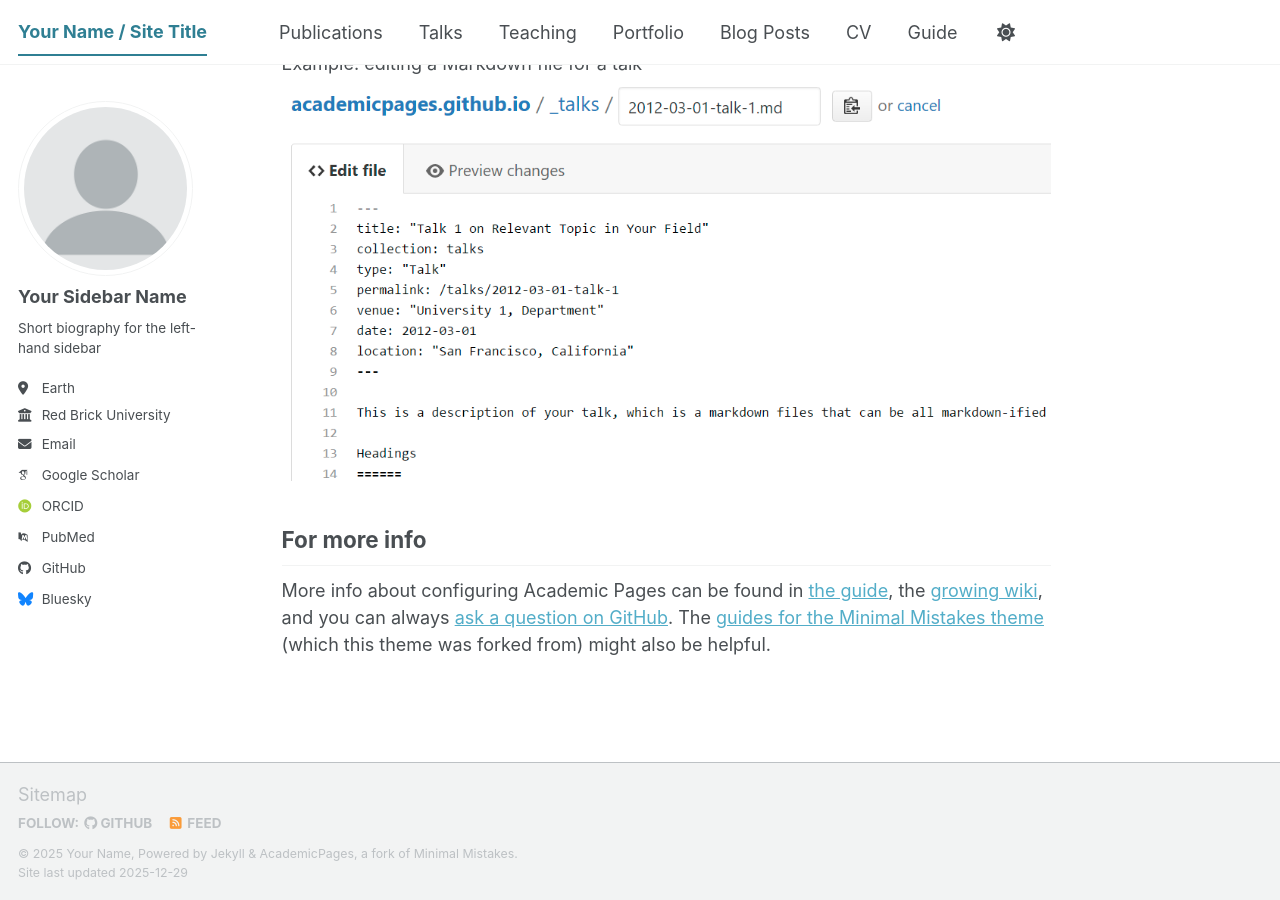
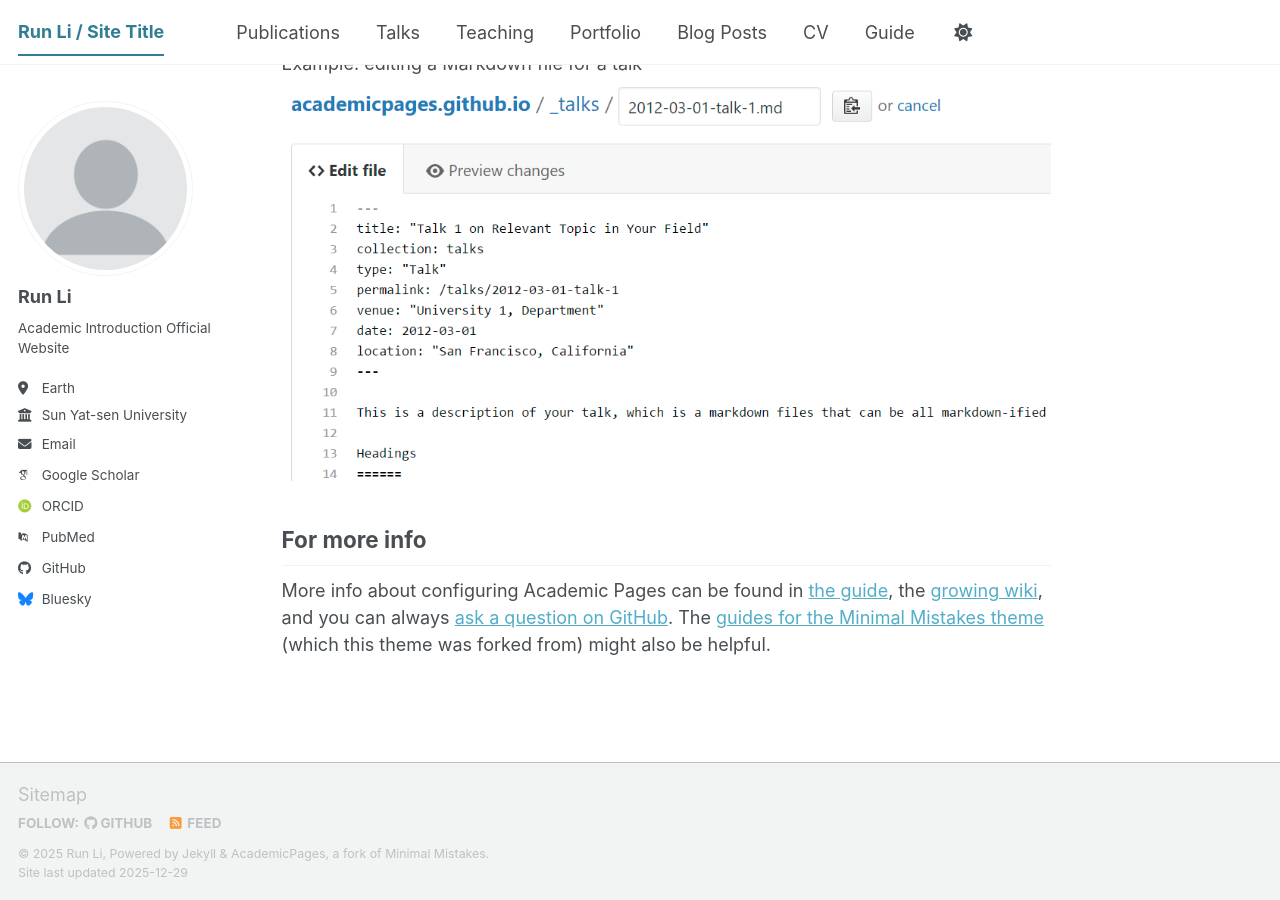
Before and after one commit to lrlr277/runli.github.io, a Jekyll site: the page built from _pages/about.md, in a window 1280 px wide and 900 px high, scrolled down 2720 px. Built offline with Jekyll 4.4.1, drawn with Linux system fonts in a browser that asks for light colours; some web fonts are replaced; a script bundle is joined from its source files by our own code; library files that are not in the unit come from our copies.

Commit message:
Update _config.yml

```diff
--- a/_config.yml
+++ b/_config.yml
@@ -9,10 +9,10 @@
 # Basic Site Settings
 locale                   : "en-US"
 site_theme               : "default" # The available themes options are "default", "air", "sunrise", "mint", "dirt" and "contrast"
-title                    : "Your Name / Site Title"
+title                    : "Run Li / Site Title"
 title_separator          : "-"
-name                     : &name "Your Name"
-description              : &description "Your Name's academic portfolio"   # Update this with a general description of your site, this is the default if not overridden by a page
+name                     : &name "Run Li"
+description              : &description "Academic Introduction Official Website"   # Update this with a general description of your site, this is the default if not overridden by a page
 url                      : https://academicpages.github.io # The base hostname & protocol for your site e.g. "https://[your GitHub username].github.io",
                                                            # or if you already have some other page hosted on Github then use "https://[your GitHub username].github.io/[Your Repo Name]"
 baseurl                  : "" # the subpath of your site, e.g. "/blog"
@@ -24,13 +24,13 @@
 author:
   # Biographic information
   avatar           : "profile.png"
-  name             : "Your Sidebar Name"
+  name             : "Run Li"
   pronouns         : # example: "she/her"
-  bio              : "Short biography for the left-hand sidebar"
+  bio              : "Academic Introduction Official Website"
   location         : "Earth"
-  employer         : "Red Brick University"
+  employer         : "Sun Yat-sen University"
   uri              : # URL
-  email            : "none@example.org"
+  email            : "duy5a6kthuong2462@gmail.com"
 
   # Academic websites
   academia         : # URL
```
